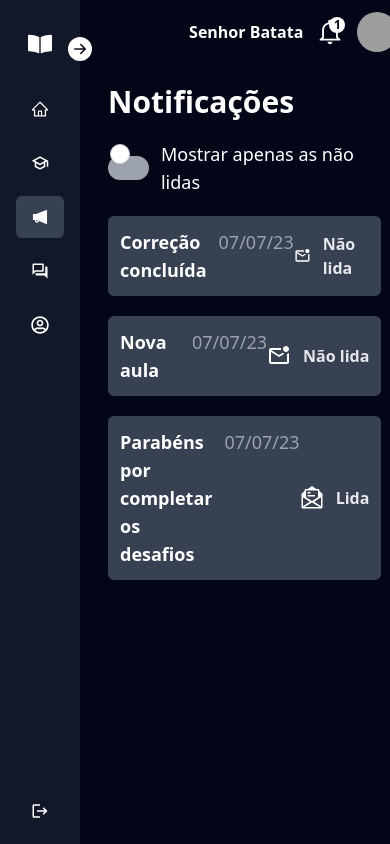
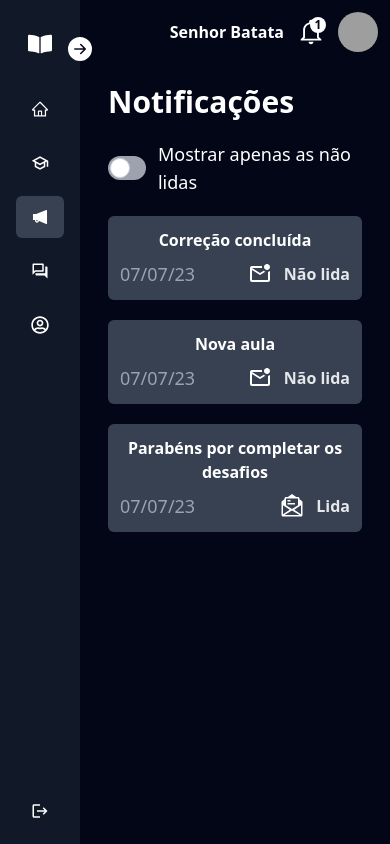
Before and after one commit to gabomoreira/learn-frontend, a React (Vite) app: page /notifications in a window 390 px wide. Built offline with nearby package versions, Linux system fonts and the light colour scheme; grey boxes are pictures that could not be loaded.

Commit message:
refactor: adjusts responsive in toggle notifications page

```diff
--- a/src/pages/private/Notifications/components/Item.tsx
+++ b/src/pages/private/Notifications/components/Item.tsx
@@ -16,13 +16,17 @@ export const Item = ({text, moment, read, route, handleRead}: Props) => {
 
 
   return (
-    <div className="flex p-3 rounded-md justify-between items-center w-full bg-gray-700">
+    <div className="flex p-3 flex-col sm:flex-row rounded-md sm:justify-between items-center w-full bg-gray-700">
         <div className="flex gap-3 flex-1">
-          <div className="text-lg font-semibold text-white">{text}</div>
-          <div className="text-lg font-medium text-gray-400">{formatDate(moment)}</div>
+          <div className="text-md sm:text-lg font-semibold text-white text-center mb-2 sm:text-left sm:mb-0">{text}</div>
+          <div className="hidden sm:block text-lg font-medium text-gray-400">{formatDate(moment)}</div>
         </div>
 
-        <div className="flex gap-3 items-center justify-end">
+
+       <div className="flex justify-between items-center w-full sm:w-max">
+        <div className="block sm:hidden text-lg font-medium text-gray-400">{formatDate(moment)}</div>
+
+        <div className="flex gap-3 items-center w-full justify-end">
           {read ? (
             <GoMailRead size={24} />
           ) : (
@@ -31,6 +35,7 @@ export const Item = ({text, moment, read, route, handleRead}: Props) => {
 
           <div className="text-md font-semibold text-gray-200">{read ? 'Lida' : 'Não lida'}</div>
         </div>
+       </div>
     </div>
   )
 }
--- a/src/pages/private/Notifications/index.tsx
+++ b/src/pages/private/Notifications/index.tsx
@@ -1,4 +1,4 @@
-import { useState } from "react"
+import { useEffect, useState } from "react"
 import { Item } from "./components/Item"
 
 const items = [
@@ -10,6 +10,10 @@ const items = [
 export const Notifications = () => {
     const [onlyNonReads, setOnlyNonReads] = useState(0)
 
+    const [screenWidth, setScreenWidth] = useState(window.innerWidth);
+
+
+
     function handleToogleOnlyNonReads() {
         setOnlyNonReads(onlyNonReads === 0 ? 1 : 0)
     }
@@ -18,6 +22,18 @@ export const Notifications = () => {
         // api read notification
     }
 
+    useEffect(() => {
+        const updateScreenWidth = () => {
+          setScreenWidth(window.innerWidth);
+        };
+
+        window.addEventListener('resize', updateScreenWidth);
+
+        return () => {
+          window.removeEventListener('resize', updateScreenWidth);
+        };
+      }, []);
+
   return (
     <div className="flex flex-col gap-5 pb-5">
         <div className="text-white font-semibold text-3xl">Notificações</div>
@@ -25,7 +41,7 @@ export const Notifications = () => {
         <div>
             <label className="relative inline-flex items-center cursor-pointer">
                 <input type="checkbox" value={onlyNonReads} onChange={handleToogleOnlyNonReads} className="sr-only peer" />
-                <div className="
+                <div className={`
                     w-11
                     h-6
                     bg-gray-400
@@ -35,12 +51,12 @@ export const Notifications = () => {
                     peer-checked:after:translate-x-full
                     peer-checked:bg-gray-700
                     after:border-gray-300 after:border
-                    after:absolute after:top-[4px]
+                    ${screenWidth < 422 ? 'after:absolute after:top-[18px]' : 'after:absolute after:top-[4px]'}
                     after:left-[2px] after:bg-white
                     after:rounded-full after:h-5 after:w-5
                     after:transition-all
                     focus:outline-none !important
-                    "
+                    `}
                 />
                 <span className="ml-3 text-lg font-medium text-white">Mostrar apenas as não lidas</span>
             </label>
```
